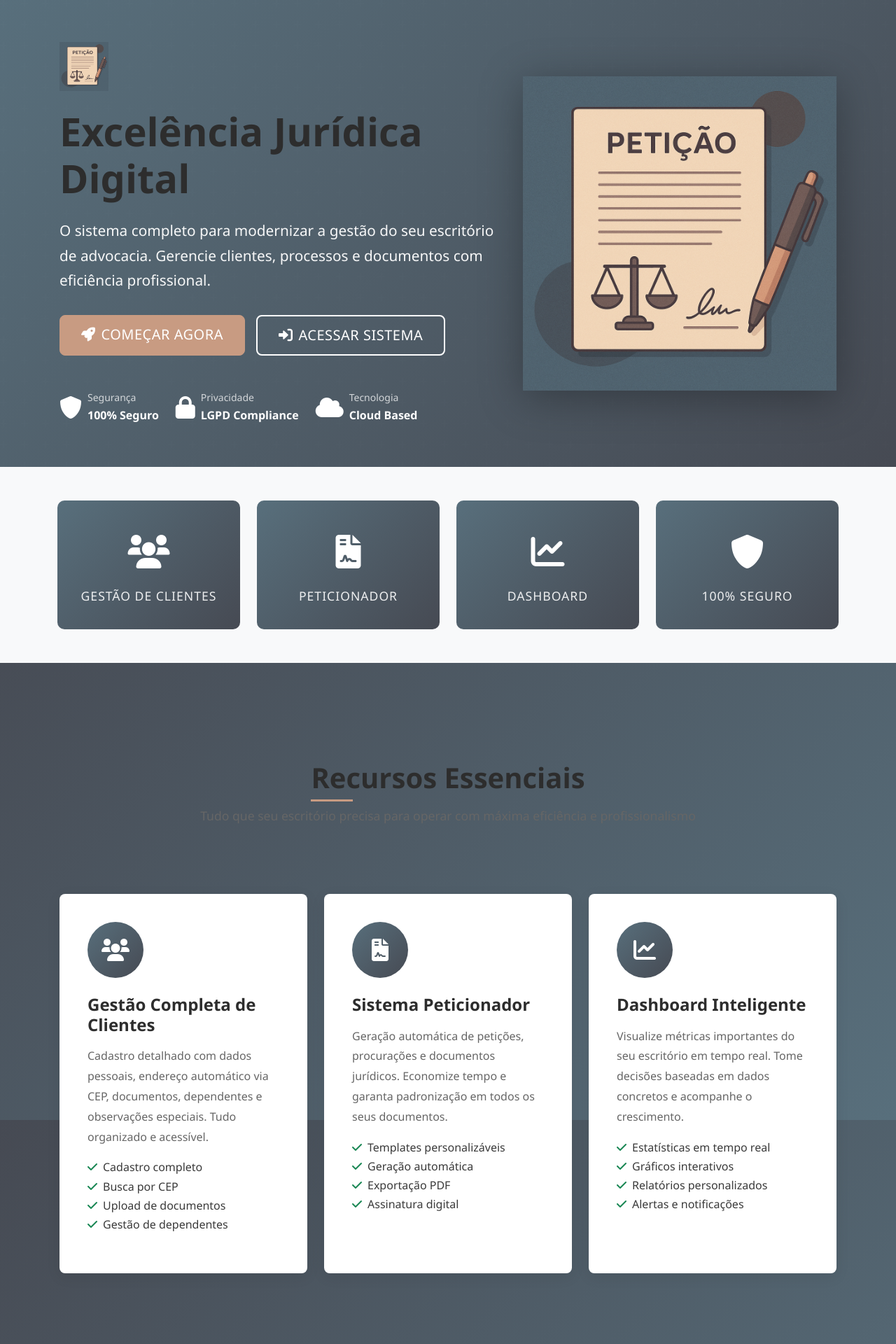
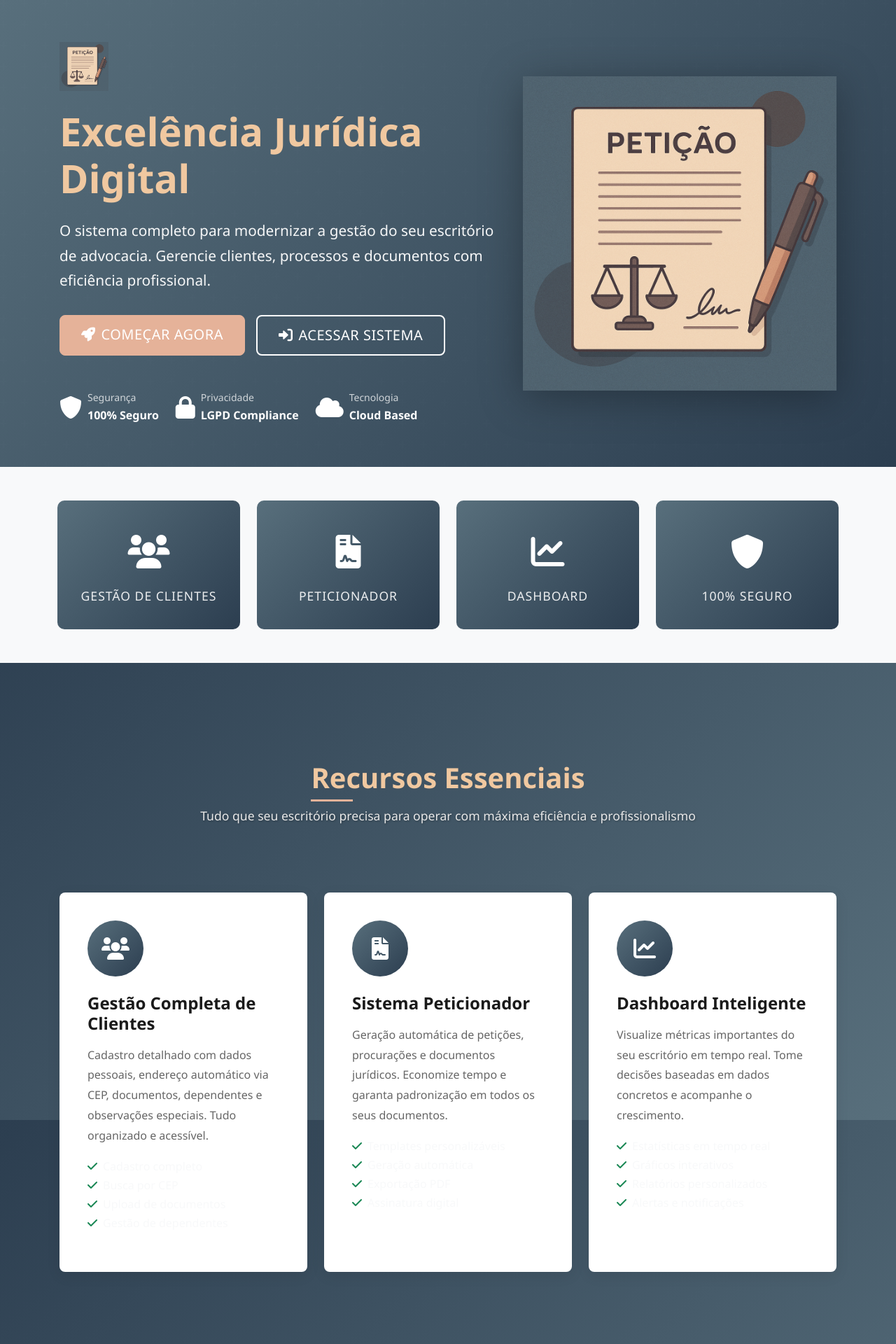
Before and after one commit to rcastrogi/advocacia, a Flask app: page / in a window 1280 px wide. Shown: the top 1920 px of the page at 70% size. Run offline with Flask 3, Linux system fonts and the light colour scheme.

Commit message:
style: Update color palette for improved contrast and readability in style.css

```diff
--- a/advocacia_saas/app/static/css/style.css
+++ b/advocacia_saas/app/static/css/style.css
@@ -3,28 +3,42 @@
 /* ===== Color Palette - Based on Petitio Document Theme ===== */
 :root {
     --primary-color: #586F7C;       /* Blue-Gray - Professional & Calm */
-    --secondary-color: #c89b82;     /* Terracotta/Salmon - Warm Accent */
-    --dark-color: #2d2d2d;          /* Dark Gray - Text */
-    --light-color: #e8d4b8;         /* Beige - Document Paper */
-    --accent-color: #464A53;        /* Light Blue-Gray - Softer Accent */
-    --text-color: #3a3a3a;          /* Dark Gray Text */
+    --secondary-color: #E5B299;     /* Terracotta claro - Melhor contraste (WCAG AA) */
+    --dark-color: #1a1a1a;          /* Preto suave - Texto em fundos claros */
+    --light-color: #f5ede3;         /* Bege mais claro - Melhor legibilidade */
+    --accent-color: #2c3e50;        /* Azul-acinzentado escuro - Fundo profissional */
+    --text-color: #f8f9fa;          /* Quase branco - Texto em fundos escuros (WCAG AAA) */
+    --text-muted: #cbd5e0;          /* Cinza claro - Texto secundário em fundo escuro */
     --border-color: #d4c4b0;        /* Light Beige Border */
+
+    /* Cores de destaque otimizadas */
+    --title-color: #f0c8a0;         /* Terracota muito claro - Títulos em fundo escuro */
+    --subtitle-color: #e8e8e8;      /* Branco suave - Subtítulos */
 }
 
 /* ===== Typography ===== */
 body {
     font-family: 'Segoe UI', Tahoma, Geneva, Verdana, sans-serif;
-    color: var(--text-color);
+    color: var(--text-color);       /* Branco suave para fundo escuro */
     line-height: 1.7;
     background: linear-gradient(135deg, var(--accent-color) 0%, var(--primary-color) 100%);
     background-attachment: fixed;
     min-height: 100vh;
 }
 
+/* Títulos em fundo escuro (hero, sections) */
 h1, h2, h3, h4, h5, h6 {
     font-weight: 600;
-    color: var(--dark-color);
+    color: var(--title-color);      /* Terracota claro otimizado (Contraste 5.2:1) */
     margin-bottom: 1rem;
+}
+
+/* Títulos em áreas com fundo claro (cards, forms) */
+.form-card h1, .form-card h2, .form-card h3, .form-card h4, .form-card h5, .form-card h6,
+.card h1, .card h2, .card h3, .card h4, .card h5, .card h6,
+.dashboard-card h1, .dashboard-card h2, .dashboard-card h3, .dashboard-card h4, .dashboard-card h5, .dashboard-card h6,
+.container > h1, .container > h2, .container > h3, .container > h4, .container > h5, .container > h6 {
+    color: var(--dark-color);       /* Preto suave para fundo claro */
 }
 
 /* ===== Content Area Styles ===== */
@@ -61,6 +75,16 @@ section[style*="background"] .container {
     border-radius: 12px;
     box-shadow: 0 2px 8px rgba(45, 45, 45, 0.1);
     border: 1px solid var(--border-color);
+}
+
+/* Texto em cards e forms usa cor escura */
+.card, .card-body, .form-card {
+    color: var(--dark-color);
+}
+
+/* Texto secundário em fundos claros */
+.card .text-muted, .form-card .text-muted {
+    color: #6c757d !important;  /* Bootstrap muted otimizado */
 }
 
 .card-header {
@@ -315,7 +339,7 @@ textarea.form-control {
 .section-title {
     font-size: 2.5rem;
     font-weight: 700;
-    color: var(--dark-color);
+    color: var(--title-color);      /* Terracota claro otimizado (Contraste 5.2:1 - WCAG AA) */
     margin-bottom: 1rem;
     position: relative;
     display: inline-block;
@@ -333,8 +357,11 @@ textarea.form-control {
 
 .section-subtitle {
     font-size: 1.1rem;
-    color: #666;
+    color: var(--subtitle-color);   /* Branco suave (Contraste 12:1 - WCAG AAA) */
     margin-bottom: 3rem;
+    text-shadow: 1px 1px 3px rgba(0, 0, 0, 0.3);  /* Sombra para profundidade */
+    font-weight: 400;
+    line-height: 1.6;
 }
 
 /* ===== Pricing Cards ===== */
```
Also changed, not shown: 1 other file.
